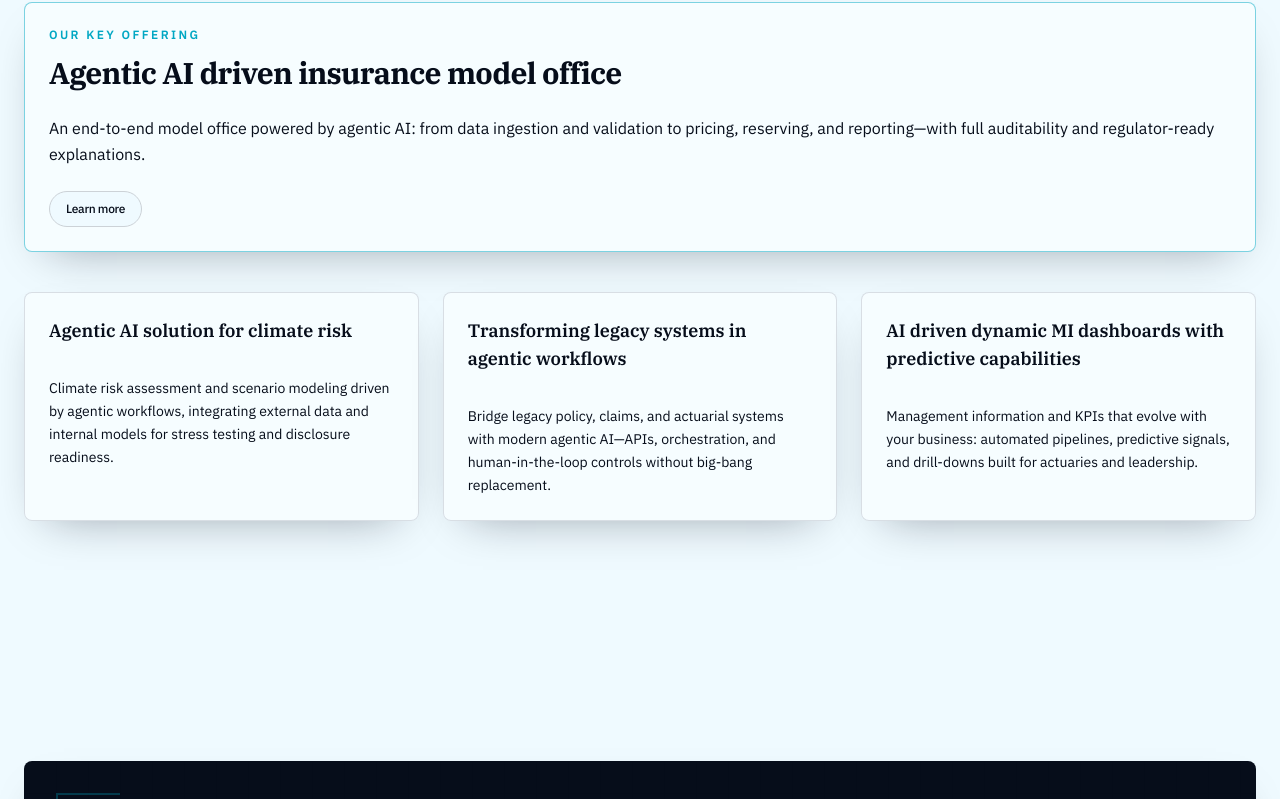
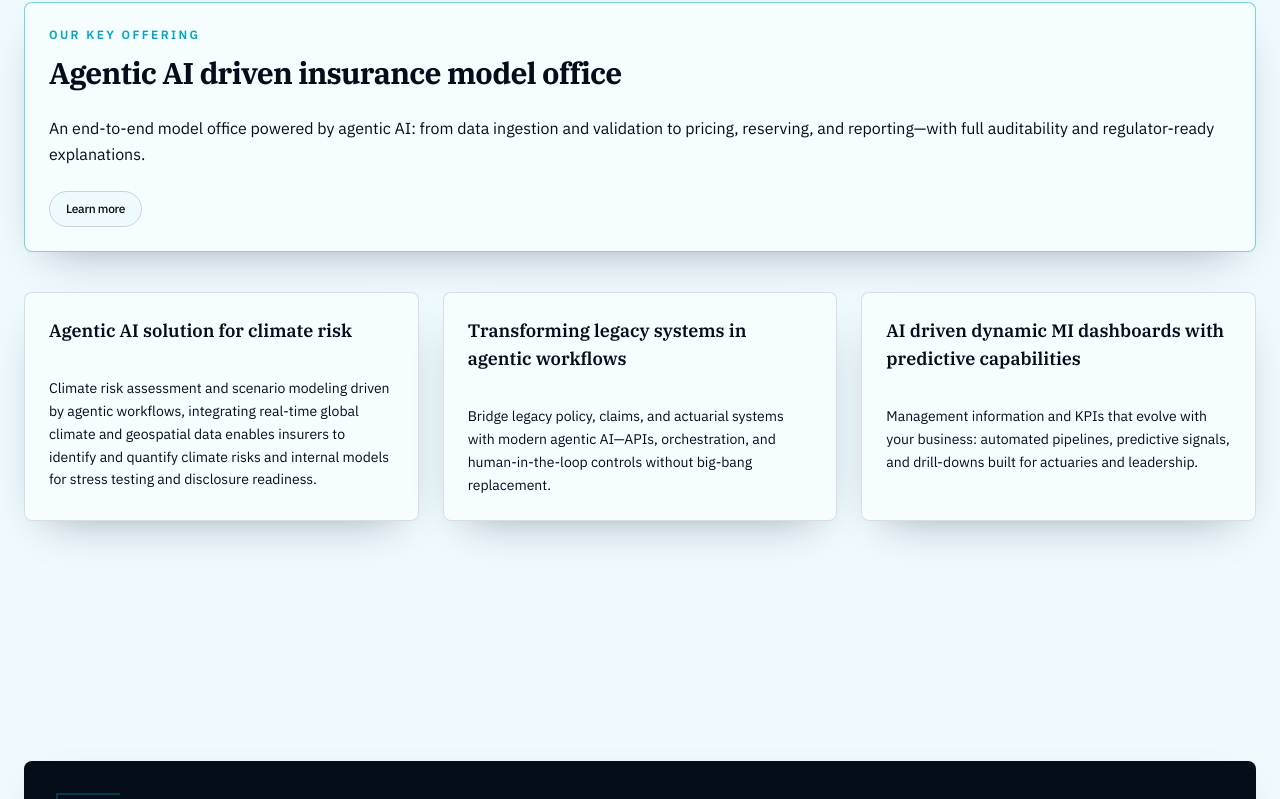
Before and after one commit to RohanYashraj/maestrosai.in, a Next.js app: page / in a window 1280 px wide. Shown: the part 1094-1893 px from the top of the page. Built offline with nearby package versions, Linux system fonts and the light colour scheme.

Commit message:
updated phase 6

```diff
--- a/app/(marketing)/contact/page.tsx
+++ b/app/(marketing)/contact/page.tsx
@@ -9,7 +9,7 @@ export const metadata = {
 
 export default function ContactPage() {
   return (
-    <main className="flex-1">
+    <div className="flex-1">
       <Section
         id="demo"
         eyebrow="Get in touch"
@@ -20,6 +20,6 @@ export default function ContactPage() {
           <ContactForm />
         </div>
       </Section>
-    </main>
+    </div>
   );
 }
--- a/app/(marketing)/model-office/page.tsx
+++ b/app/(marketing)/model-office/page.tsx
@@ -74,7 +74,7 @@ const layers = [
 
 export default function ModelOfficePage() {
   return (
-    <main className="flex-1">
+    <div className="flex-1">
       <Section
         eyebrow="Our key offering"
         title="Agentic AI–driven insurance model office"
@@ -227,6 +227,6 @@ export default function ModelOfficePage() {
           </div>
         </article>
       </Section>
-    </main>
+    </div>
   );
 }
--- a/app/(marketing)/page.tsx
+++ b/app/(marketing)/page.tsx
@@ -26,7 +26,10 @@ export default function HomePage() {
         description={solutionsCopy.description}
       >
         <div className="space-y-10">
-          <Card className="border-accent/50 bg-surface shadow-[0_18px_45px_-24px_rgba(15,23,42,0.4)] ring-1 ring-accent/20">
+          <Card
+            className="animate-fade-in-up border-accent/50 bg-surface shadow-[0_18px_45px_-24px_rgba(15,23,42,0.4)] ring-1 ring-accent/20"
+            style={{ animationDelay: "0ms" }}
+          >
             <CardHeader>
               <span className="text-xs font-semibold tracking-[0.2em] uppercase text-accent mb-1">
                 {solutionsCopy.uspTagline}
@@ -45,15 +48,19 @@ export default function HomePage() {
             </CardContent>
           </Card>
           <div className="grid gap-6 sm:grid-cols-2 lg:grid-cols-3">
-            {rest.map((item) => (
-              <Card key={item.id}>
+            {rest.map((item, index) => (
+              <Card
+                key={item.id}
+                className="animate-fade-in-up"
+                style={{ animationDelay: `${80 * (index + 1)}ms` }}
+              >
                 <CardHeader>
                   <CardTitle className="text-lg font-serif font-semibold text-ink">
                     {item.title}
                   </CardTitle>
                 </CardHeader>
                 <CardContent>
-                  <CardDescription className="text-sm leading-relaxed">
+                  <CardDescription className="text-sm leading-relaxed text-muted-foreground">
                     {item.description}
                   </CardDescription>
                 </CardContent>
--- a/app/globals.css
+++ b/app/globals.css
@@ -142,4 +142,20 @@
       0 18px 45px -24px color-mix(in oklch, var(--ink) 40%, transparent);
     border-radius: var(--radius-lg);
   }
+
+  /* Phase 6: single restrained motion – staggered content reveal */
+  @keyframes fade-in-up {
+    from {
+      opacity: 0;
+      transform: translateY(0.75rem);
+    }
+    to {
+      opacity: 1;
+      transform: translateY(0);
+    }
+  }
+
+  .animate-fade-in-up {
+    animation: fade-in-up 0.5s ease-out both;
+  }
 }
--- a/components/ui/section.tsx
+++ b/components/ui/section.tsx
@@ -35,7 +35,7 @@ export function Section({
             </span>
           )}
           {title && (
-            <h2 className="text-balance text-3xl md:text-4xl font-serif font-bold tracking-tight mb-4">
+            <h2 className="text-balance text-3xl md:text-4xl font-serif font-bold tracking-tight text-ink mb-4">
               {title}
             </h2>
           )}
--- a/content/marketing/solutions.ts
+++ b/content/marketing/solutions.ts
@@ -19,7 +19,7 @@ export const solutionsCopy = {
       id: "climate-risk",
       title: "Agentic AI solution for climate risk",
       description:
-        "Climate risk assessment and scenario modeling driven by agentic workflows, integrating external data and internal models for stress testing and disclosure readiness.",
+        "Climate risk assessment and scenario modeling driven by agentic workflows, integrating real-time global climate and geospatial data enables insurers to identify and quantify climate risks and internal models for stress testing and disclosure readiness.",
       isUsp: false,
     },
     {
```
